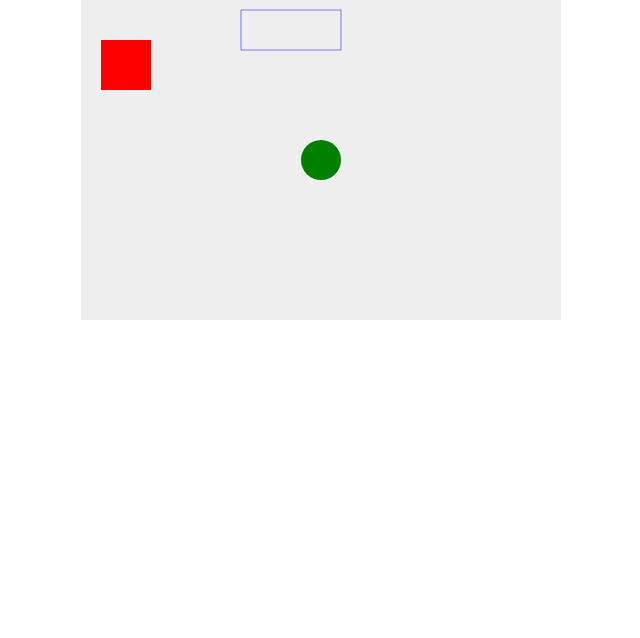
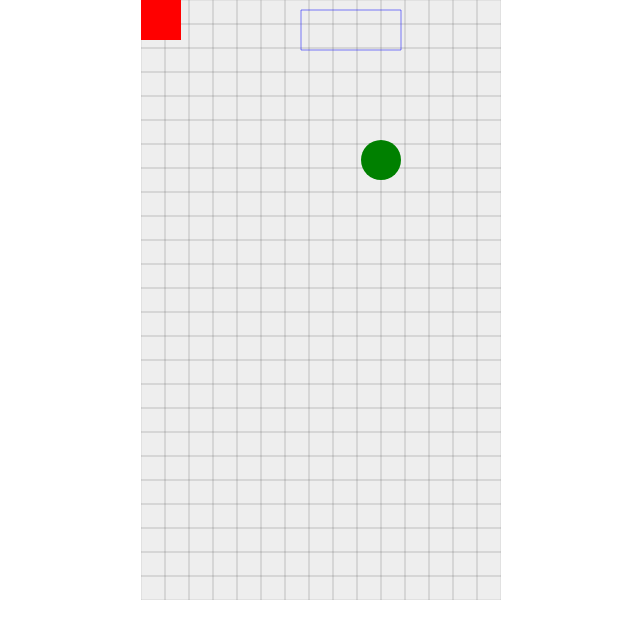
Before and after one commit to DaniKPosada/Tetris, a plain HTML site: page index.html in a window 1280 px wide. Shown: the whole page, without its empty margins (319-959 px from the left). Drawn offline with Linux system fonts and the light colour scheme.

Commit message:
canva medidas aproximadas

```diff
--- a/index.html
+++ b/index.html
@@ -8,13 +8,32 @@
     <link rel="stylesheet" type="text/css" href="index.css">
 </head>
 <body>
-    <canvas id="myCanvas" width="480" height="320"></canvas>
+    <canvas id="myCanvas" width="360" height="600"></canvas>
     <script>
         var canvas = document.getElementById("myCanvas");
         var ctx = canvas.getContext("2d");
+        var vertical=24, horizontal=24;
+        //var gw=360/horizontal;
+        //var gh=600/vertical;
+        //function dibujarCuadrado(x,y,color){
+        //    cxt.fillStyle=color;
+        //    var rx=x*gw;
+        //    var ry=y*gh;
+        //    context.fillRect(rx,ry,gw,gh);
+        //}
+        for(let i=0;i<360;i+=horizontal){
+            for(let j=0;j<600;j+=vertical){
+                ctx.beginPath();
+                ctx.rect(i, j, vertical, horizontal);
+                ctx.strokeStyle = "rgba(0, 0, 0, 0.1)";
+                ctx.stroke();
+                ctx.closePath();
+            }
+        }
+
         //Un cuadrado-->
         ctx.beginPath();
-        ctx.rect(20, 40, 50, 50);
+        ctx.rect(0, 0, 40, 40);
         ctx.fillStyle = "#FF0000";
         ctx.fill();
         ctx.closePath();
```
